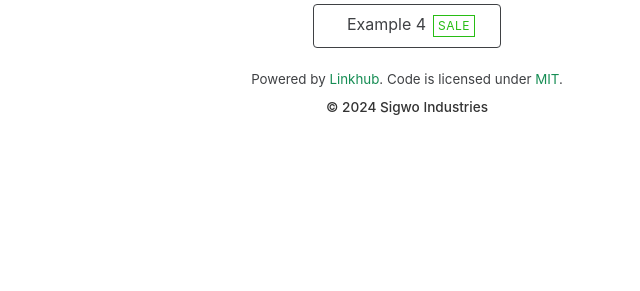
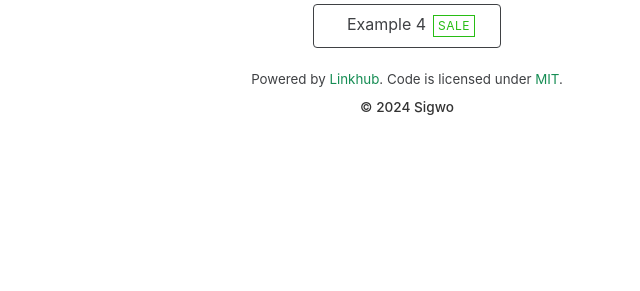
Before and after one commit to sigwo/sigwo-links, a Jekyll site: the page built from index.html, in a window 1280 px wide. Shown: the part 626-917 px from the top of the page, without its empty margins (233-873 px from the left). Built offline with Jekyll 4.4.1, drawn with Linux system fonts in a browser that asks for light colours; nearby versions of some CDN libraries.

Commit message:
Update footer.html

```diff
--- a/_includes/footer.html
+++ b/_includes/footer.html
@@ -2,5 +2,5 @@
     <small class="text-grey">Powered by <a href="https://github.com/digitalmalayali/linkhub-jekyll-theme"
         target="_blank">Linkhub</a>. Code is licensed under <a
             href="https://github.com/digitalmalayali/linkhub-jekyll-theme/blob/main/LICENSE.txt" target="_blank">MIT</a>.</small>
-    <h6>© {{ "now" | date: "%Y" }} {{ site.name }} Industries</h6>
+    <h6>© {{ "now" | date: "%Y" }} {{ site.name }}</h6>
 </footer>
```
